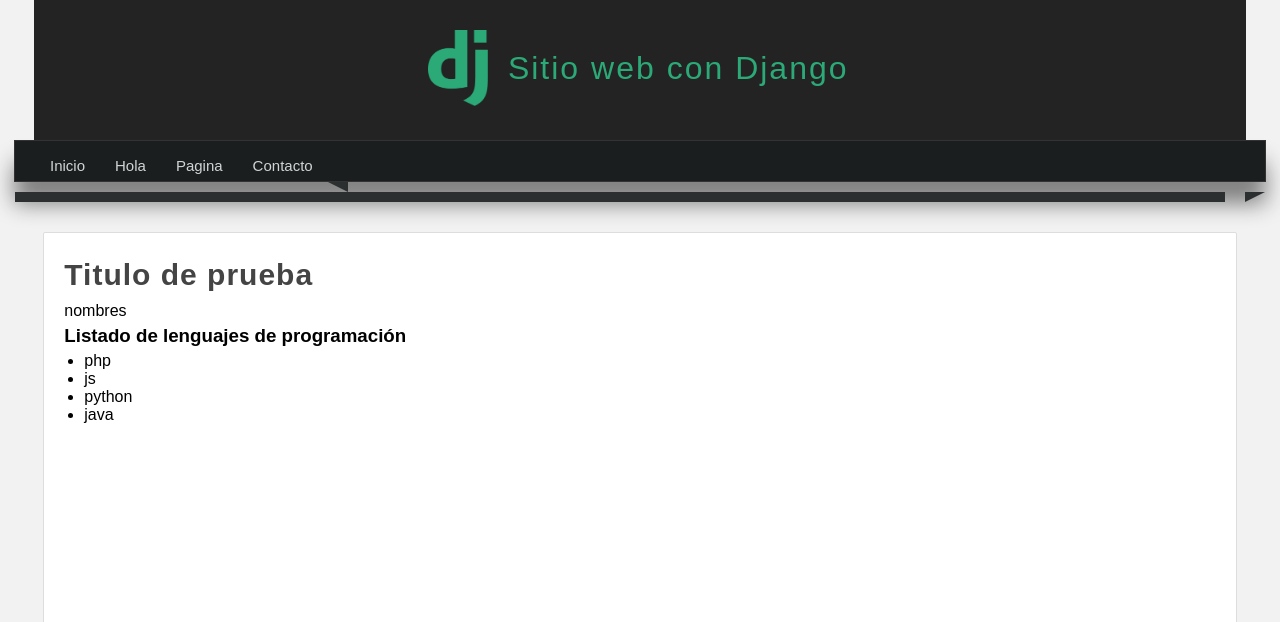
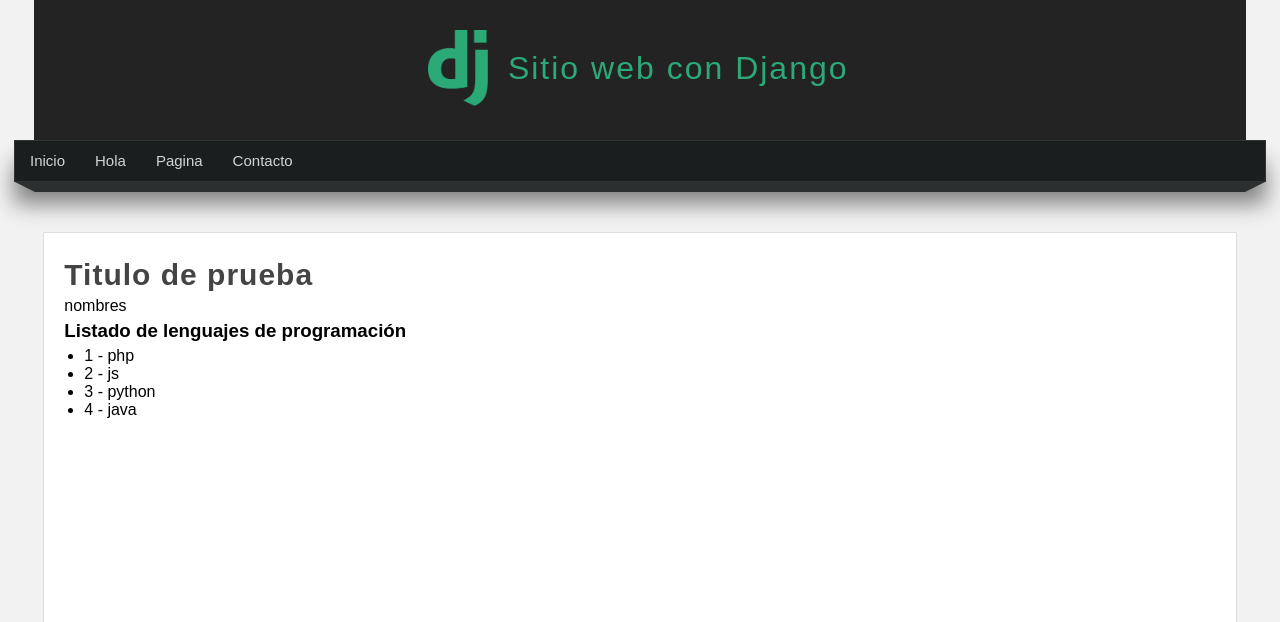
Before and after one commit to richie20502/master_python, a Django app: page / in a window 1280 px wide. Shown: the top 622 px of the page. Run offline with Django 3.2, Linux system fonts and the light colour scheme.

Commit message:
funciones extras de bucle

```diff
--- a/_Django/a_django/miapp/static/css/styles.css
+++ b/_Django/a_django/miapp/static/css/styles.css
@@ -16,12 +16,12 @@
     margin: 0px auto;
 }
 
-p, h2, h3, ul{
+.box p, .box h2, .box h3, .box ul{
     margin-top: 5px;
     margin-bottom: 5px;
 }
 
-ul, ol{
+.box ul, .box ol{
     margin-left: 20px;
     margin-bottom: 10px;
 }
--- a/_Django/a_django/miapp/templates/index.html
+++ b/_Django/a_django/miapp/templates/index.html
@@ -14,7 +14,9 @@
 <h3> Listado de lenguajes de programación</h3>
 <ul>
     {% for lenguaje in  lenguajes %}
-    <li> {{ lenguaje }} </li>
+    <li>{{forloop.counter}} - {{ lenguaje }} </li>
+    {% empty %}
+        <p>NO HAY LENGUAJES A MOSTRAR</p>
     {% endfor %}
 </ul>
 
```
